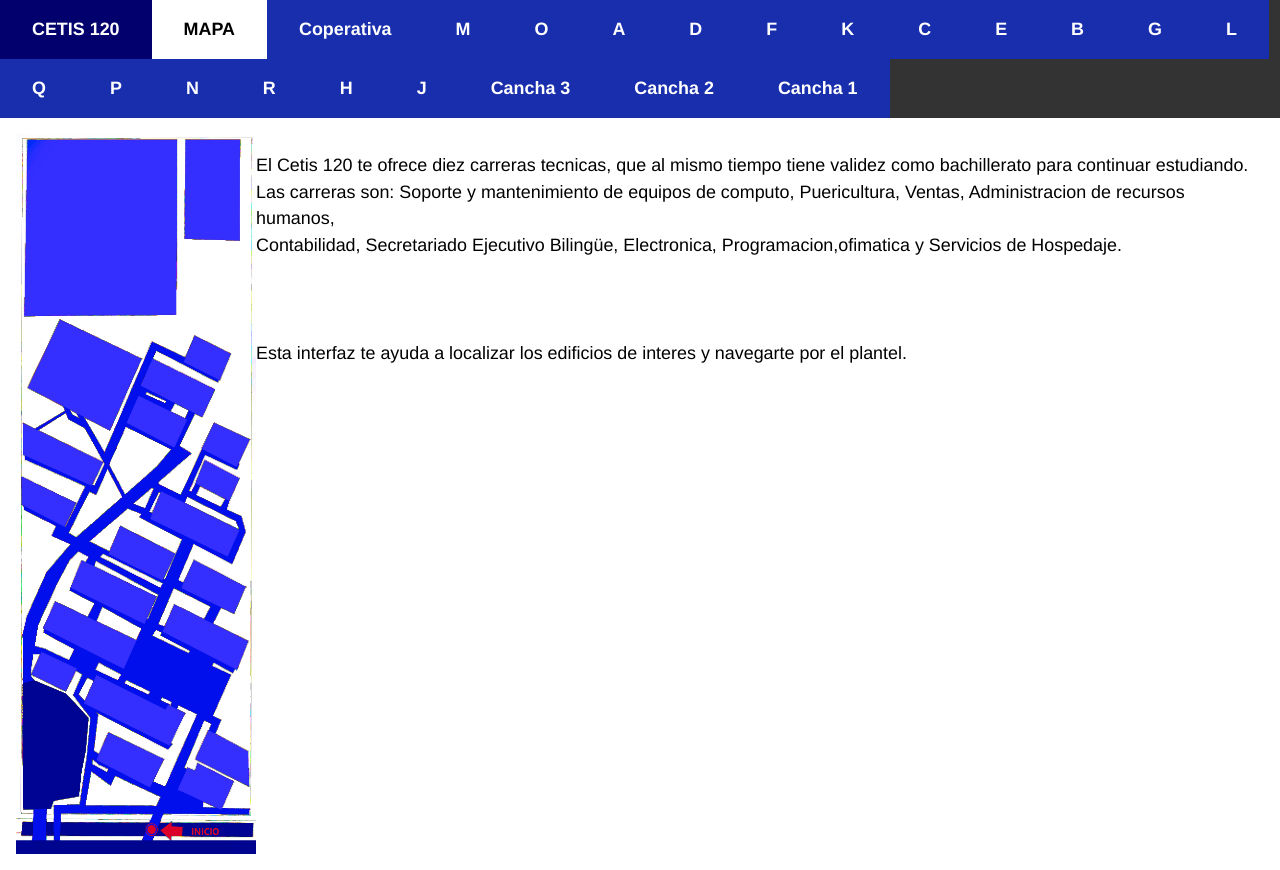
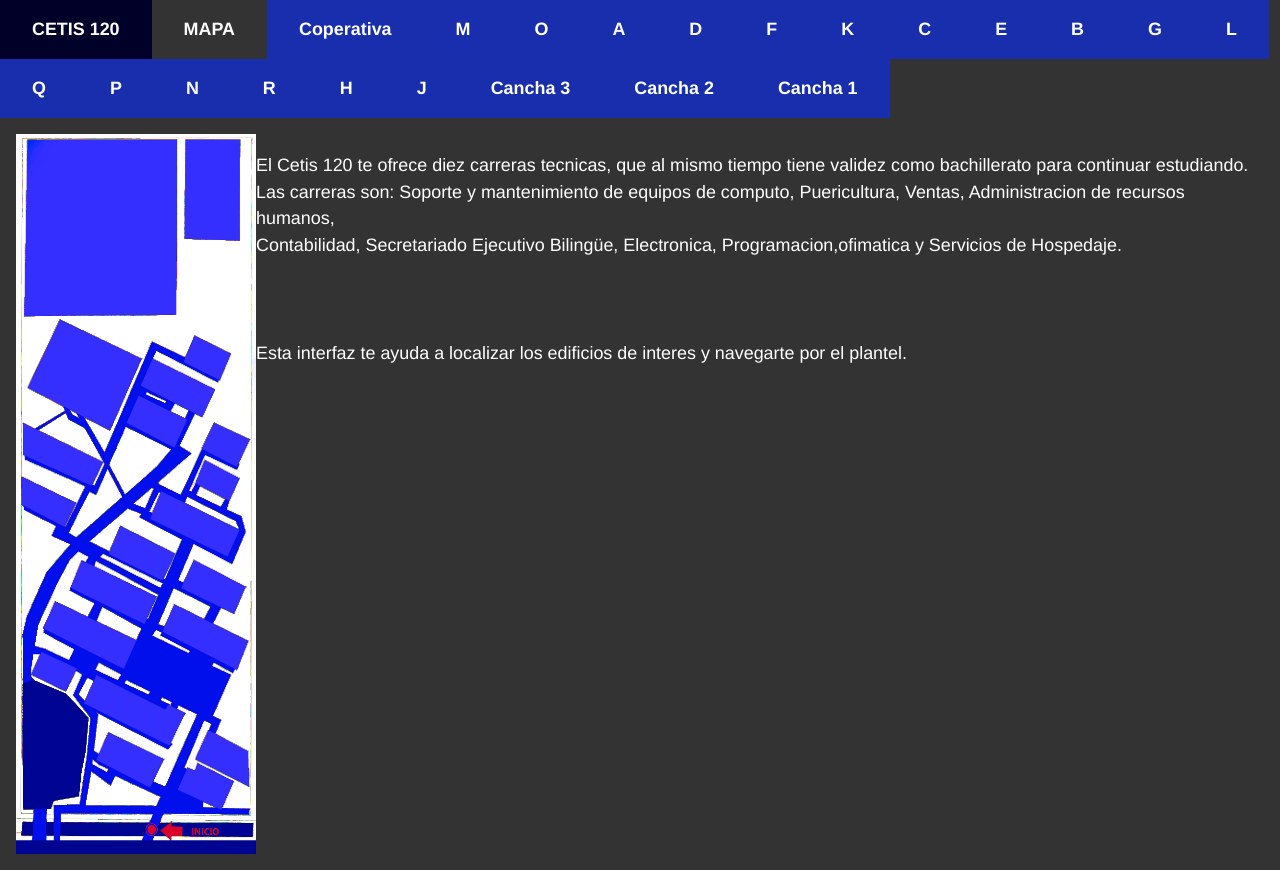
Before and after one commit to CALVOLAND/proyect1, a plain HTML site: page index.html in a window 1280 px wide. Drawn offline with Linux system fonts and the light colour scheme.

Commit message:
Add files via upload

```diff
--- a/style.css
+++ b/style.css
@@ -14,7 +14,7 @@
   }
 
   .tabs label:hover{
-    background-color: rgb(2, 0, 109);
+    background-color: rgb(1, 0, 41);
   }
 
   .tabs .tab {
@@ -23,7 +23,7 @@
     width: 100%;
     display: none;
     padding: 1rem;
-    background: #fff;
+    background: #333;
   }
 
   .tabs input[type="radio"] {
@@ -31,8 +31,8 @@
   }
 
   .tabs input[type="radio"]:checked + label {
-    background: #fff;
-    color:rgb(0, 0, 0);
+    background: #333;
+    color:rgb(255, 255, 255);
   }
 
   .tabs input[type="radio"]:checked + label + .tab {
@@ -60,7 +60,7 @@
     line-height: 1.5;
     margin: 0 auto;
     font-size: 112%;
-
+    color: #fff;
   }
 
   .responsive {
@@ -75,3 +75,4 @@
 span {
     padding: 10px;
 }
+/* https://motopor1111.github.io/cv_luis_Eric_sanchez_Ruiz */
```
